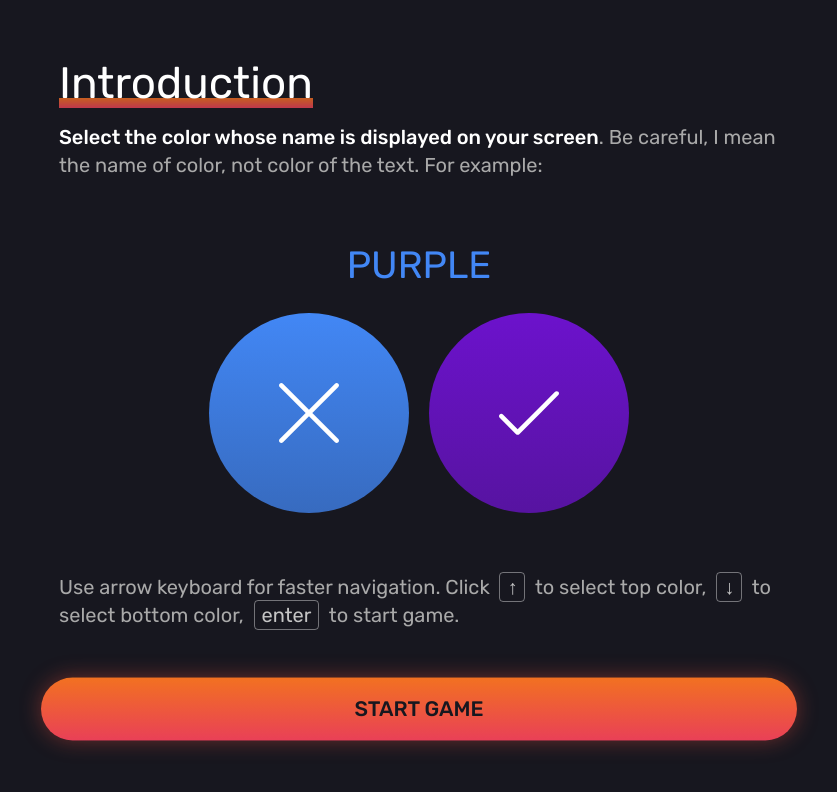
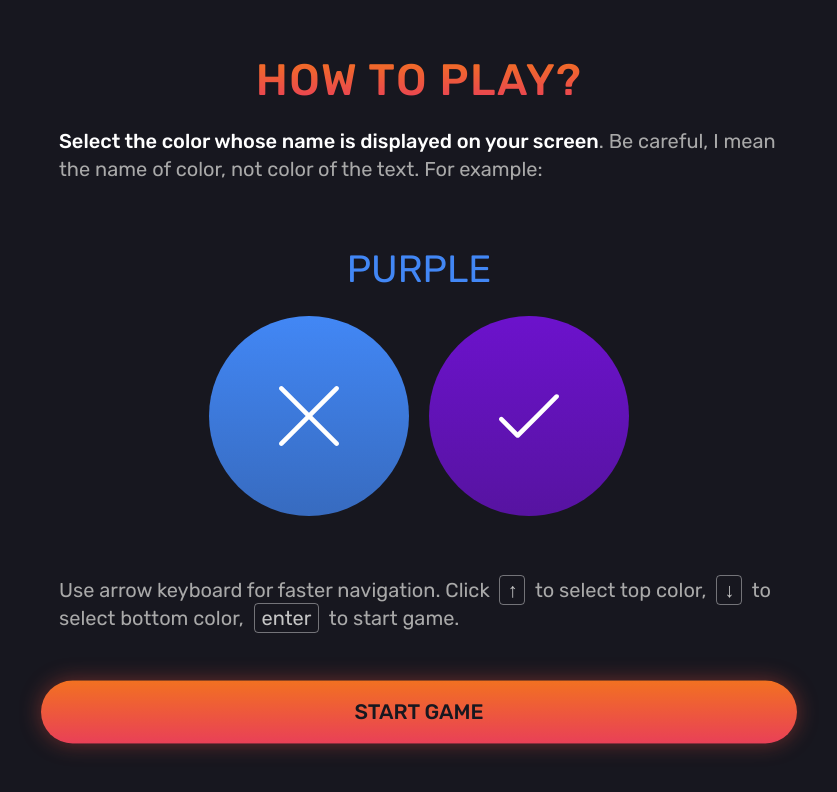
Before and after one commit to kstawinski/pickcolor.fun, a Vue app: page / in a window 1280 px wide. Shown: the top 792 px of the page, without its empty margins (221-1058 px from the left). Built offline with nearby package versions, Linux system fonts and the light colour scheme.

Commit message:
Change introduction page view

```diff
--- a/src/views/About.vue
+++ b/src/views/About.vue
@@ -2,7 +2,7 @@
   <!-- eslint-disable max-len -->
   <div class="container">
     <div class="about">
-      <h1 class="about_title">Introduction</h1>
+      <h1 class="about_title">How to play?</h1>
       <div class="about_content">
         <p class="about_paragraph">
           <span class="about_paragraph--highlight">Select the color whose name is displayed on your screen</span>. Be careful, I mean the name of color, not color of the text. For example:
@@ -90,22 +90,17 @@ export default {
   font-size: 20px;
 
     &_title {
-      margin: 0 0 18px 0;
+      margin: 0 0 25px 0;
       font-size: 2.2em;
       position: relative;
-      display: inline-block;
-
-        &:before {
-          content: '';
-          width: 100%;
-          height: 10px;
-          position: absolute;
-          background: linear-gradient(#f27121, #e94057);
-          left: 0;
-          bottom: -3px;
-          opacity: .8;
-          z-index: -1;
-        }
+      display: block;
+      text-align: center;
+      background: linear-gradient(#f27121, #e94057);
+      color: transparent;
+      -webkit-background-clip: text;
+      text-transform: uppercase;
+      font-weight: 500;
+      letter-spacing: 1.5px;
     }
     &_content {
       line-height: 1.4;
```
